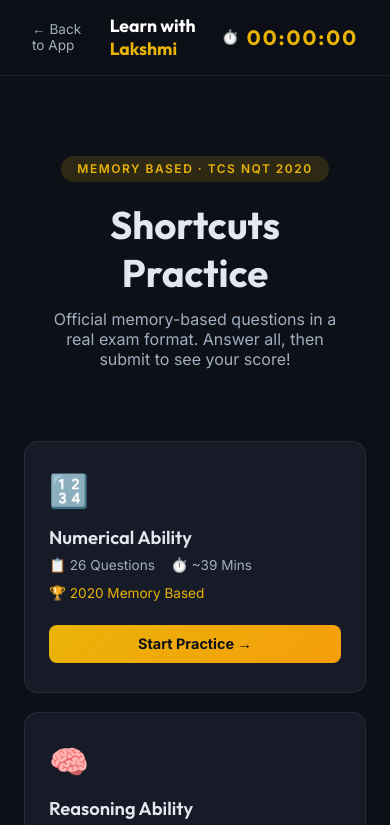
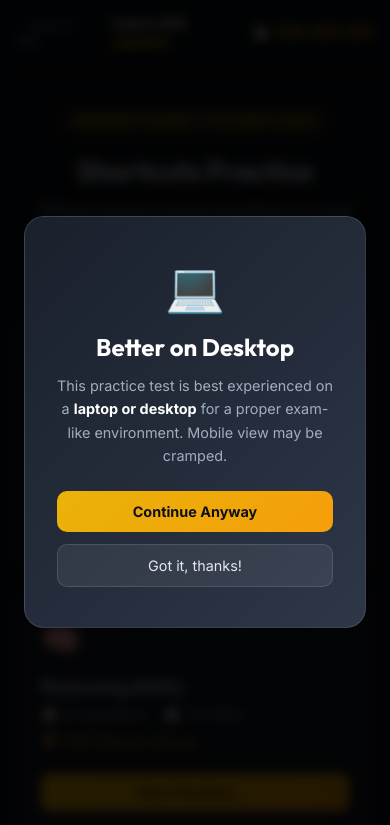
Before and after one commit to Lakshmiyadav65/TCSNQT2026, a website: page shortcuts-practice.html in a window 390 px wide. Shown: the top 825 px of the page. Drawn offline with Linux system fonts and the light colour scheme.

Commit message:
Add mobile popup and responsive design to shortcuts-practice page

```diff
--- a/shortcuts-practice.html
+++ b/shortcuts-practice.html
@@ -162,10 +162,65 @@
         }
         .sp-return-btn:hover { background: rgba(255,255,255,0.14); }
         .sp-return-btn.primary { background: linear-gradient(135deg,#EAB308,#F59E0B); color: #0d1117; font-weight: 700; border: none; }
+        /* ─── Mobile Popup ─── */
+        .sp-mobile-overlay {
+            display: none; position: fixed; inset: 0; z-index: 9999;
+            background: rgba(0,0,0,0.85); backdrop-filter: blur(6px);
+            align-items: center; justify-content: center; padding: 1.5rem;
+        }
+        .sp-mobile-overlay.show { display: flex; animation: spFadeIn 0.3s ease; }
+        .sp-mobile-popup {
+            background: linear-gradient(135deg, #1A202C, #2D3748);
+            border: 1px solid rgba(255,255,255,0.12); border-radius: 20px;
+            padding: 2.5rem 2rem; text-align: center; max-width: 380px; width: 100%;
+        }
+        .sp-mobile-popup .popup-emoji { font-size: 3rem; margin-bottom: 1rem; }
+        .sp-mobile-popup h2 { font-family: 'Outfit', sans-serif; font-size: 1.5rem; margin-bottom: 0.75rem; color: #fff; }
+        .sp-mobile-popup p { color: #A0AEC0; font-size: 0.9rem; line-height: 1.6; margin-bottom: 1.5rem; }
+        .sp-mobile-popup .sp-popup-btns { display: flex; flex-direction: column; gap: 0.75rem; }
+        .sp-popup-dismiss { padding: 0.75rem; background: rgba(255,255,255,0.07); border: 1px solid rgba(255,255,255,0.12); color: #e2e8f0; border-radius: 10px; font-size: 0.9rem; cursor: pointer; font-family: 'Inter', sans-serif; transition: background 0.2s; }
+        .sp-popup-dismiss:hover { background: rgba(255,255,255,0.12); }
+        .sp-popup-continue { padding: 0.75rem; background: linear-gradient(135deg, #EAB308, #F59E0B); color: #0d1117; border: none; border-radius: 10px; font-size: 0.9rem; font-weight: 700; cursor: pointer; font-family: 'Inter', sans-serif; transition: opacity 0.2s; }
+        .sp-popup-continue:hover { opacity: 0.88; }
+
+        /* ─── Mobile Responsive ─── */
+        @media (max-width: 640px) {
+            .sp-header { padding: 0.8rem 1rem; }
+            .sp-back-link { font-size: 0.75rem; }
+            .sp-logo { font-size: 0.95rem; }
+            .sp-timer { font-size: 1.1rem; }
+            .sp-page { padding: 1.2rem 1rem 3rem; }
+            .sp-landing-hero h1 { font-size: 1.75rem; }
+            .sp-landing-hero { padding: 1.5rem 0.5rem 1.2rem; }
+            .sp-cards-grid { grid-template-columns: 1fr; }
+            .sp-question-card { padding: 1.2rem; border-radius: 10px; }
+            .sp-q-text { font-size: 0.9rem; }
+            .sp-options { grid-template-columns: 1fr; }
+            .sp-result-banner { padding: 1.5rem 1rem; }
+            .sp-result-title { font-size: 1.5rem; }
+            .sp-score-box { padding: 1rem 1.2rem; min-width: 80px; }
+            .sp-score-val { font-size: 2rem; }
+            .sp-return-btn { padding: 0.7rem 1rem; font-size: 0.82rem; margin: 0 0.2rem; }
+            .sp-test-header { gap: 0.6rem; }
+            .sp-q-count { font-size: 0.75rem; }
+        }
     </style>
 </head>
 
 <body class="dark-theme">
+
+    <!-- ── Mobile Warning Popup ── -->
+    <div class="sp-mobile-overlay" id="sp-mobile-overlay">
+        <div class="sp-mobile-popup">
+            <div class="popup-emoji">💻</div>
+            <h2>Better on Desktop</h2>
+            <p>This practice test is best experienced on a <strong style="color:#fff;">laptop or desktop</strong> for a proper exam-like environment. Mobile view may be cramped.</p>
+            <div class="sp-popup-btns">
+                <button class="sp-popup-continue" onclick="dismissMobilePopup()">Continue Anyway</button>
+                <button class="sp-popup-dismiss" onclick="dismissMobilePopup()">Got it, thanks!</button>
+            </div>
+        </div>
+    </div>
 
     <!-- ── Sticky Header ── -->
     <header class="sp-header">
@@ -411,6 +466,20 @@
     }
 
     boot();
+
+    // ── Mobile Detection ─────────────────────────────────────────────────────
+    function checkMobile() {
+        const isMobile = /Android|webOS|iPhone|iPad|iPod|BlackBerry|IEMobile|Opera Mini/i.test(navigator.userAgent) || window.innerWidth < 1024;
+        const dismissed = sessionStorage.getItem('sp_mobile_dismissed');
+        if (isMobile && !dismissed) {
+            document.getElementById('sp-mobile-overlay').classList.add('show');
+        }
+    }
+    function dismissMobilePopup() {
+        sessionStorage.setItem('sp_mobile_dismissed', '1');
+        document.getElementById('sp-mobile-overlay').classList.remove('show');
+    }
+    checkMobile();
     </script>
 </body>
 </html>
```
